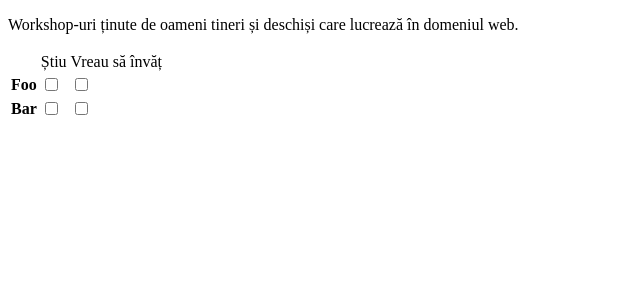
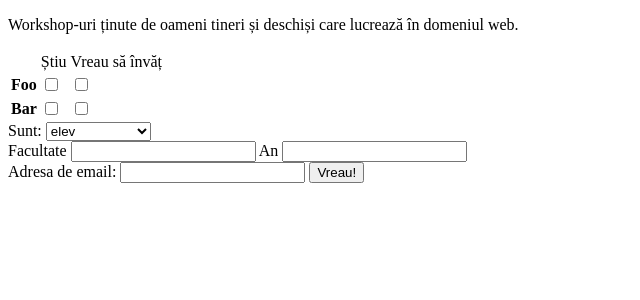
Before and after one commit to rosedu/web-workshops, a Flask app: page / in a window 1280 px wide. Shown: the top 300 px of the page, without its empty margins (0-640 px from the left). Run offline with Flask 2, Linux system fonts and the light colour scheme.

Commit message:
ask for info about person

```diff
--- a/templates/index.html
+++ b/templates/index.html
@@ -32,6 +32,26 @@
 
 </table>
 
+<label for="form-sunt">Sunt:</label>
+<select id="form-sunt">
+  <option>elev</option>
+  <option>student</option>
+  <option>absolvent, etc</option>
+</select>
+
+<div id="form-student-extra">
+  <label for="form-facultate">Facultate</label>
+  <input id="form-facultate">
+
+  <label for="form-an">An</label>
+  <input id="form-an">
+</div>
+
+<label for="form-email">Adresa de email:</label>
+<input id="form-email" name="email">
+
+<input type="submit" value="Vreau!">
+
 </form>
 
 </body>
```
